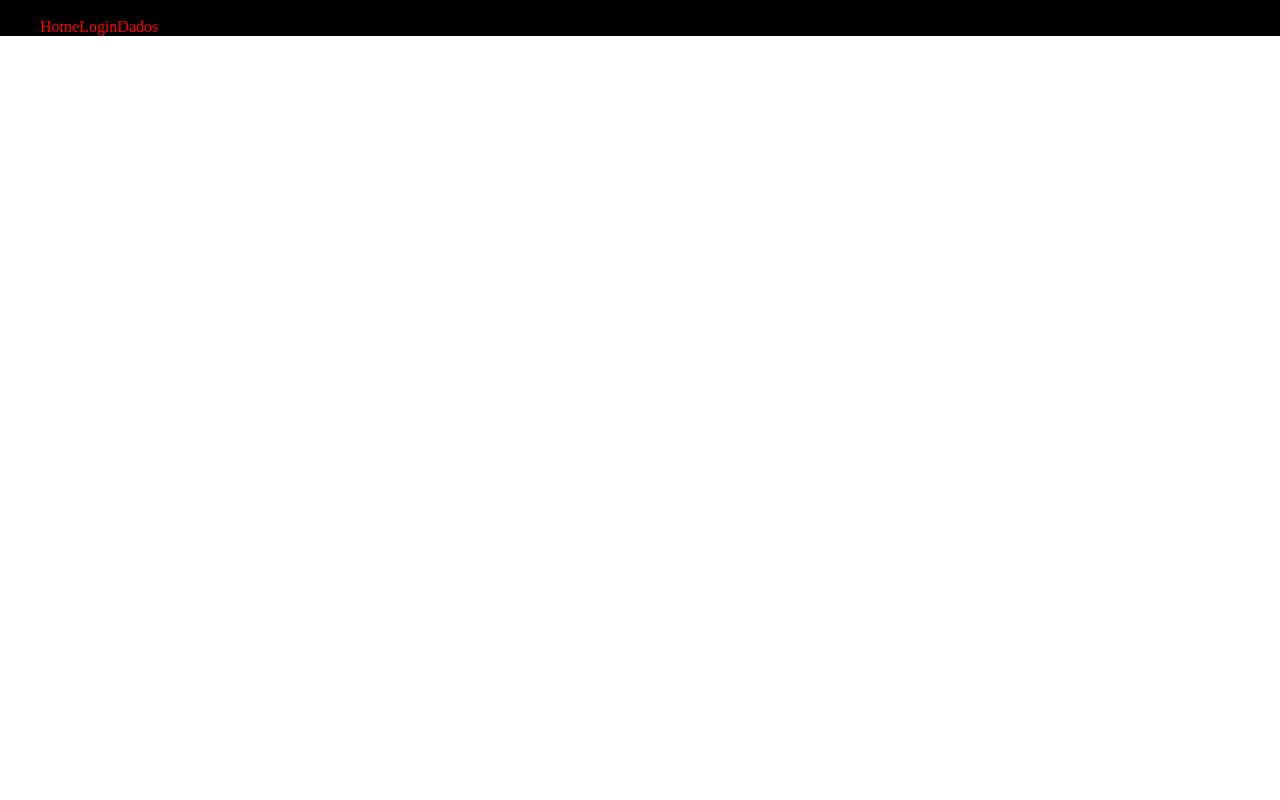
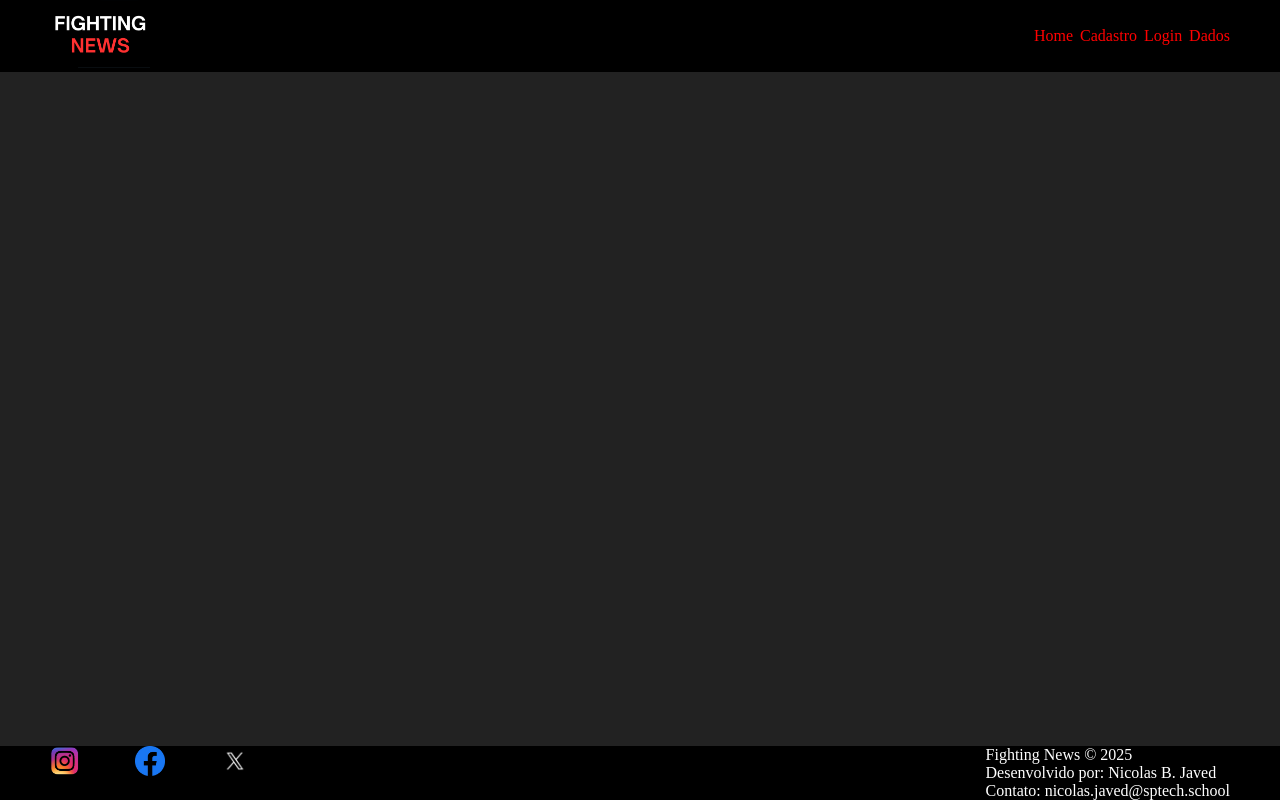
Before and after one commit to NicolasBJaved/Fighting-News-PI, a plain HTML site: page Fighting-News-PI/index.html in a window 1280 px wide. Drawn offline with Linux system fonts and the light colour scheme.

Commit message:
Inicio footer

```diff
--- a/Fighting-News-PI/index.html
+++ b/Fighting-News-PI/index.html
@@ -8,16 +8,34 @@
 </head>
 <body>
     <header>
+        <div class="conteudoHeader">
             <span class="logo">
-            <img src="" alt="">
+                <img style="width: 100px;" src="./imgs/logo.png" alt="">
             </span>
             <nav>
                 <ul>
-                <li>Home</li>
-                <li>Login</li>
-                <li>Dados</li>
+                    <li><a href="">Home</a></li>
+                    <li><a href="">Cadastro</a></li>
+                    <li><a href="">Login</a></li>
+                    <li><a href="">Dados</a></li>
                 </ul>
             </nav>
+        </div>
     </header>
+
+    <footer>
+        <div class="conteudoFooter">
+            <div class="redesSociais">
+                <a href="https://www.instagram.com/"><img src="./imgs/instagram.png" alt=""></a>
+                <a href="https://www.facebook.com/"><img src="./imgs/facebook.png" alt=""></a>
+                <a href="https://twitter.com/"><img src="./imgs/twitter.png" alt=""></a>
+            </div>
+            <div class="dados">
+                <p>Fighting News &copy; 2025</p>
+                <p>Desenvolvido por: Nicolas B. Javed</p>
+                <p>Contato: nicolas.javed@sptech.school</p>
+            </div>
+        </div>
+    </footer>
 </body>
 </html>
--- a/Fighting-News-PI/style.css
+++ b/Fighting-News-PI/style.css
@@ -2,10 +2,40 @@
     margin: 0;
 }
 
-header{
- background-color: black;
+body{
+    background-color: #222222;
 }
 
+a{
+    all: unset;
+    cursor: pointer;
+}
+
+/* HEADER */
+header{
+    background-color: black;
+    position: fixed;
+    width: 100%;
+}
+
+header .conteudoHeader{
+    display: flex;
+    justify-content: space-between;
+    margin-left: 50px;
+    margin-right: 50px;
+}
+
+nav{
+    display: flex;
+    align-items: center;
+    width: 20%;
+}
+
+nav ul{
+    display: flex;
+    justify-content: space-between;
+    width: 500px;
+}
 
 header nav ul{
     display: flex;
@@ -18,3 +48,30 @@ header nav ul li{
 header nav ul li{
     list-style-type: none;
 }
+
+/* FOOTER */
+
+footer{
+    background-color: black;
+    position: fixed;
+    width: 100%;
+    bottom: 0;
+}
+
+footer .conteudoFooter{
+    display: flex;
+    justify-content: space-between;
+    margin-left: 50px;
+    margin-right: 50px;
+    color: white;
+}
+
+footer .redesSociais{
+    display: flex;
+    justify-content: space-between;
+    width: 200px;
+}
+
+footer .redesSociais a img{
+    width: 30px;
+}
```
Also changed, not shown: Fighting-News-PI/imgs/facebook.png (added), Fighting-News-PI/imgs/instagram.png (added), Fighting-News-PI/imgs/logo.png (added), Fighting-News-PI/imgs/twitter.png (added). Lines whose indentation alone changed are shown as unchanged.
